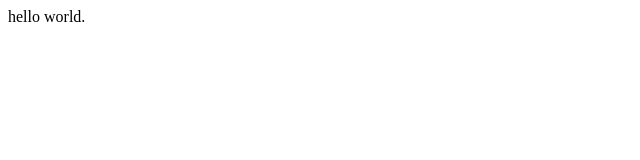
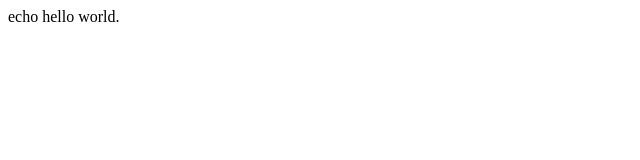
Before and after one commit to JiayueMeng/Twine-Project, a plain HTML site: page index.html in a window 1280 px wide. Shown: the full height of the page, 0-640 px from the left. Drawn offline with Linux system fonts and the light colour scheme.

Commit message:
Update index.html

```diff
--- a/index.html
+++ b/index.html
@@ -1,3 +1,3 @@
 <html>
-	hello world.
+	echo hello world.
 </html>
```
